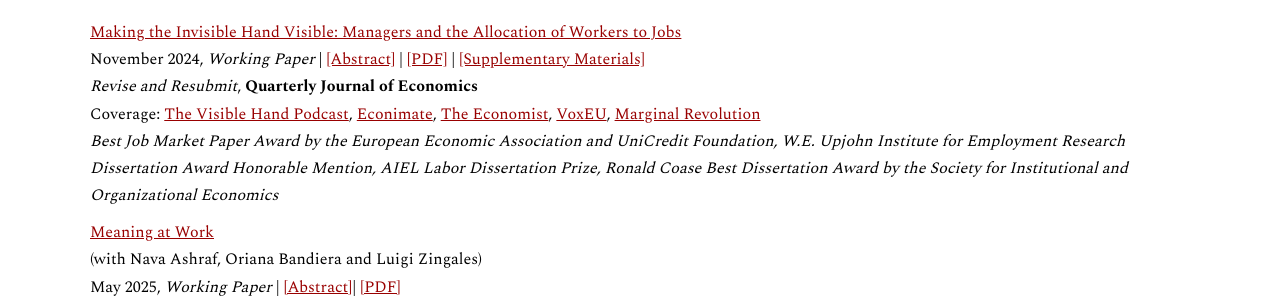
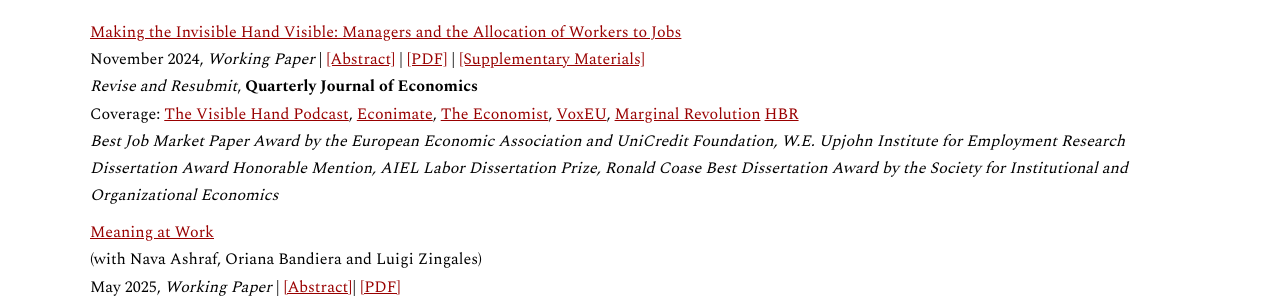
Before and after one commit to virginiaminni/virginiaminni.github.io, a Jekyll site: the page built from research.md, in a window 1280 px wide. Shown: the part 222-520 px from the top of the page. Built offline with Jekyll 4.4.1, drawn with Linux system fonts in a browser that asks for light colours.

Commit message:
Update Coverage HBR

```diff
--- a/research.md
+++ b/research.md
@@ -11,7 +11,7 @@ permalink: /research/
 <a href="/assets/files/Minni_JMP.pdf" target="_blank" rel="noopener noreferrer">Making the Invisible Hand Visible: Managers and the Allocation of Workers to Jobs</a> <br>
 November 2024, *Working Paper* |  <a href="#" class="toggle-abstract" data-target="abstract-1" style="text-decoration: underline; color: #990000;">[Abstract]</a> | <a href="/assets/files/Minni_JMP.pdf" target="_blank" rel="noopener noreferrer">[PDF]</a> | <a href="/assets/files/Minni_Managers_Supplementary.pdf" target="_blank" rel="noopener noreferrer">[Supplementary Materials]</a> <br>
 *Revise and Resubmit*, **Quarterly Journal of Economics** <br>
-Coverage: <a href="https://www.thevisiblehand.uk/episodes/episode-54" target="_blank" rel="noopener noreferrer">The Visible Hand Podcast</a>, <a href="https://www.youtube.com/watch?v=83ivIJCi2bQ&feature=youtu.be" target="_blank" rel="noopener noreferrer">Econimate</a>, <a href="https://www.economist.com/business/2024/03/21/the-secret-to-career-success-may-well-be-off-to-the-side" target="_blank" rel="noopener noreferrer">The Economist</a>,  <a href="https://cepr.org/voxeu/columns/good-managers-better-matches-job-allocation-effects-worker-productivity" target="_blank" rel="noopener noreferrer">VoxEU</a>, <a href="https://marginalrevolution.com/marginalrevolution/2025/06/the-value-of-good-management-and-also-talent-allocation.html?utm_source=rss&utm_medium=rss&utm_campaign=the-value-of-good-management-and-also-talent-allocation" target="_blank" rel="noopener noreferrer">Marginal Revolution</a>  <br>
+Coverage: <a href="https://www.thevisiblehand.uk/episodes/episode-54" target="_blank" rel="noopener noreferrer">The Visible Hand Podcast</a>, <a href="https://www.youtube.com/watch?v=83ivIJCi2bQ&feature=youtu.be" target="_blank" rel="noopener noreferrer">Econimate</a>, <a href="https://www.economist.com/business/2024/03/21/the-secret-to-career-success-may-well-be-off-to-the-side" target="_blank" rel="noopener noreferrer">The Economist</a>,  <a href="https://cepr.org/voxeu/columns/good-managers-better-matches-job-allocation-effects-worker-productivity" target="_blank" rel="noopener noreferrer">VoxEU</a>, <a href="https://marginalrevolution.com/marginalrevolution/2025/06/the-value-of-good-management-and-also-talent-allocation.html?utm_source=rss&utm_medium=rss&utm_campaign=the-value-of-good-management-and-also-talent-allocation" target="_blank" rel="noopener noreferrer">Marginal Revolution</a> <a href="https://hbr.org/2025/09/research-roundup-ceo-start-dates-online-reviews-ais-impact-on-morale-and-more" target="_blank" rel="noopener noreferrer">HBR</a> <br>
 *Best Job Market Paper Award by the European Economic Association and UniCredit Foundation, W.E. Upjohn Institute for Employment Research Dissertation Award Honorable Mention, AIEL Labor Dissertation Prize, Ronald Coase Best Dissertation Award by the Society for Institutional and Organizational Economics* <br>
 <div id="abstract-1" style="display: none; margin-top: 10px;">
 <em>Abstract:</em> Why do managers matter for firm performance? This paper provides evidence of the critical role of managers in matching workers to jobs within the firm using the universe of personnel records from a large multinational firm. The data covers 200,000 white-collar workers and 30,000 managers over 10 years in 100 countries. I identify good managers as the top 30% by their speed of promotion and leverage exogenous variation induced by the rotation of managers across teams. I find that good managers cause workers to reallocate within the firm through lateral and vertical transfers. This leads to large and persistent gains in workers’ career progression and productivity. Seven years after the manager transition, workers earn 30% more and perform better on objective performance measures. My results imply that the visible hands of managers match workers’ specific skills to specialized jobs, leading to an improvement in the productivity of existing workers that outlasts the managers’ time at the firm.
```
